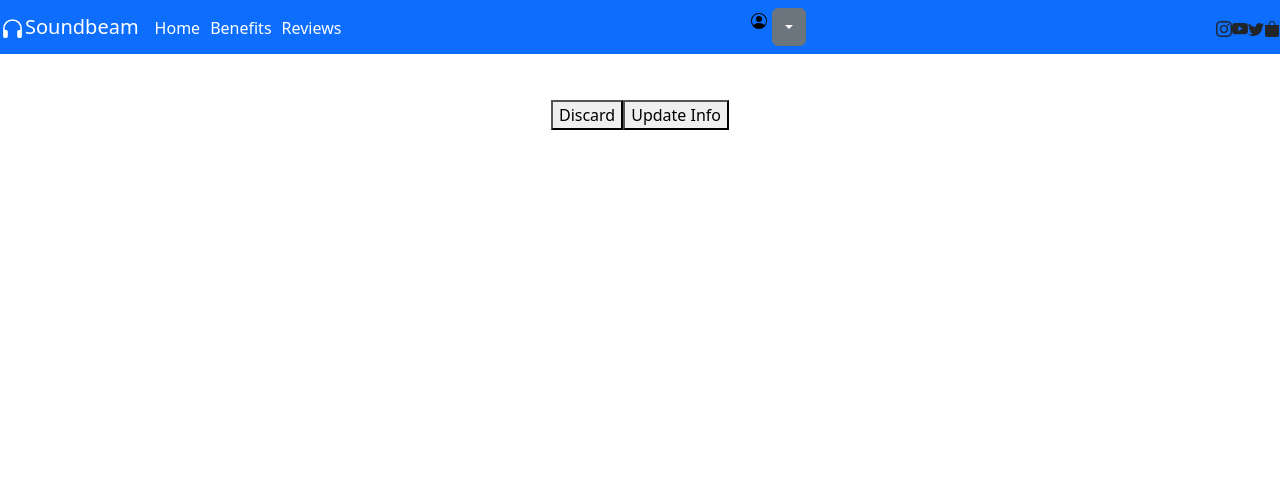
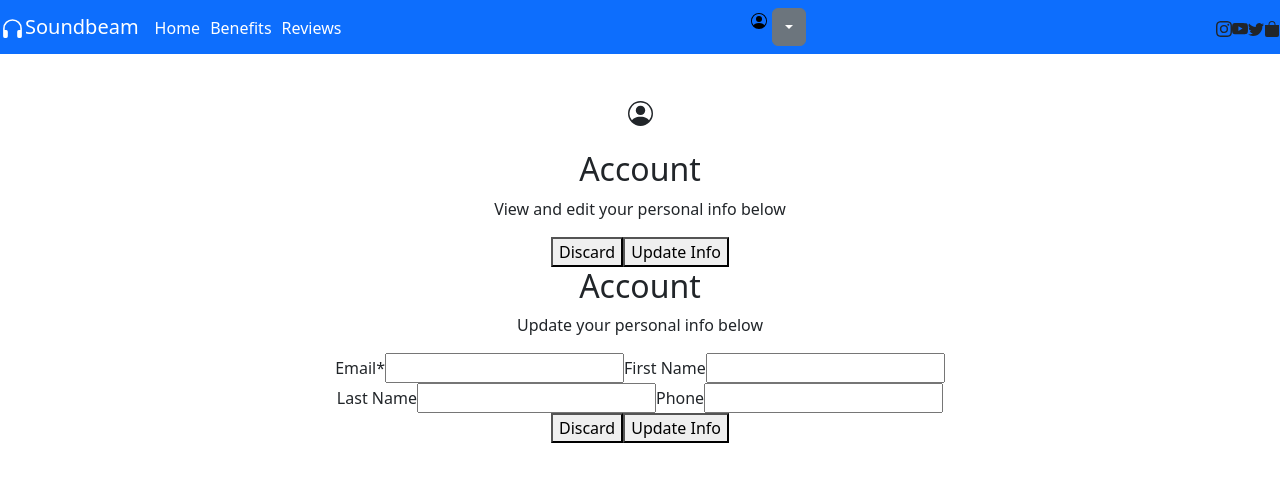
Before and after one commit to OmarPierreLouis/Ecomm_Project, a React (Create React App) app in the folder client/: page /sb/member/account in a window 1280 px wide. Shown: the top 482 px of the page. Built offline with nearby package versions, Linux system fonts and the light colour scheme.

Commit message:
Account Page Established

```diff
--- a/client/src/components/AccountPage.jsx
+++ b/client/src/components/AccountPage.jsx
@@ -5,15 +5,69 @@ const AccountPage = () => {
         <>
             <div className="container" style={{ marginTop: "100px" }}>
                 <div className="left-side">
-                <div className="profile-icon"></div>
-                <div className="account-menu"></div>
+                    <div className="profile-icon">
+                        <svg
+                            xmlns="http://www.w3.org/2000/svg"
+                            width="25"
+                            height="25"
+                            fill="currentColor"
+                            class="bi bi-person-circle"
+                            viewBox="0 0 16 16"
+                        >
+                            <path d="M11 6a3 3 0 1 1-6 0 3 3 0 0 1 6 0z" />
+                            <path
+                                fill-rule="evenodd"
+                                d="M0 8a8 8 0 1 1 16 0A8 8 0 0 1 0 8zm8-7a7 7 0 0 0-5.468 11.37C3.242 11.226 4.805 10 8 10s4.757 1.225 5.468 2.37A7 7 0 0 0 8 1z"
+                            />
+                        </svg>
+                    </div>
+                    <div className="account-menu">
+                        <a className="nav-link-home" href="/sb/member/address">
+                            My Addresses
+                        </a>
+                        <a className="nav-link-home" href="/sb/member/wallet">
+                            My Wallet
+                        </a>
+                        <a className="nav-link-home" href="/sb/member/account">
+                            My Account
+                        </a>
+                    </div>
                 </div>
                 <div className="right-side">
                     <div className="container">
-                    <div className="flex-box">
+                        <div className="flex-box-top">
+                            <div className="upper">
+                                <h2>Account</h2>
+                                <p>View and edit your personal info below</p>
                             </div>
-                    <div></div>
-                    <div>
+                            <div className="buttons">
+                                <button>
+                                    Discard
+                                </button>
+                                <button>
+                                    Update Info
+                                </button>
+                            </div>
+                        </div>
+                        <div className="lower">
+                            <h2>Account</h2>
+                            <p>Update your personal info below</p>
+                        </div>
+                        <div className="account-form">
+                            <form action="account-info">
+                                <div className="top-form">
+                                    <label for="email"> Email* </label>
+                                    <input type="text" />
+                                    <label form="firstName"> First Name </label>
+                                    <input type="text" />
+                                </div>
+                                <div className="bottom-form">
+                                    <label for="lastName"> Last Name </label>
+                                    <input type="text" />
+                                    <label for="phone"> Phone </label>
+                                    <input type="text" />
+                                </div>
+                            </form>
                                 <button>
                                     Discard
                                 </button>
--- a/client/src/components/Navbar.jsx
+++ b/client/src/components/Navbar.jsx
@@ -34,7 +34,7 @@ const Navbar = () => {
             </div>
             <div className="profile-menu">
                 <div className="profile-icon">
-                    <a className="icon-link" href="/api/product/new">
+                    <a className="icon-link" href="/sb/member/account">
                     <svg
                         xmlns="http://www.w3.org/2000/svg"
                         width="25"
```
Also changed, not shown: client/src/components/ShowCart.jsx (line endings or trailing spaces). Lines whose indentation alone changed are shown as unchanged.
